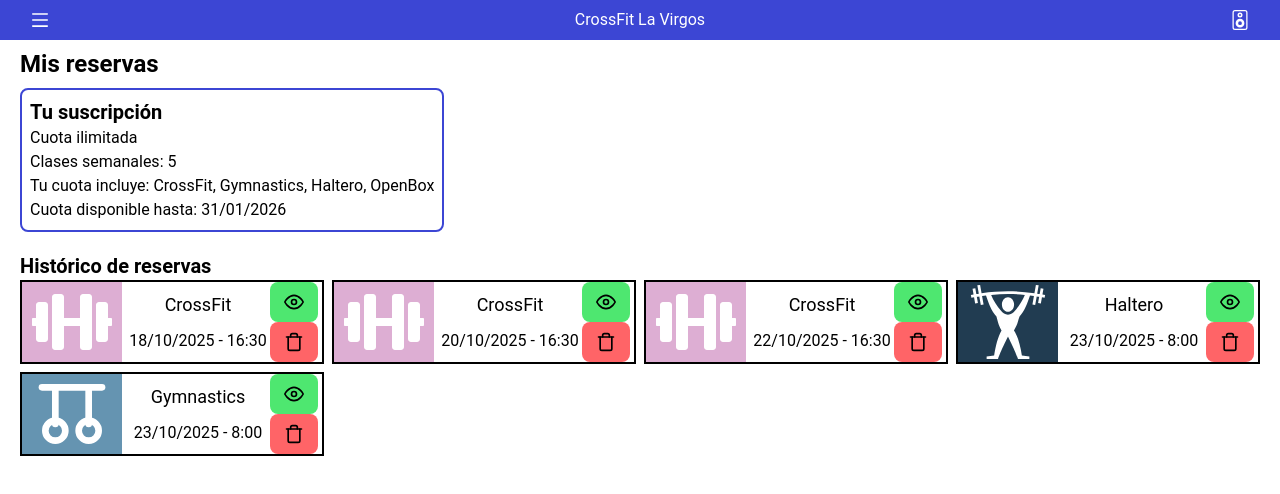
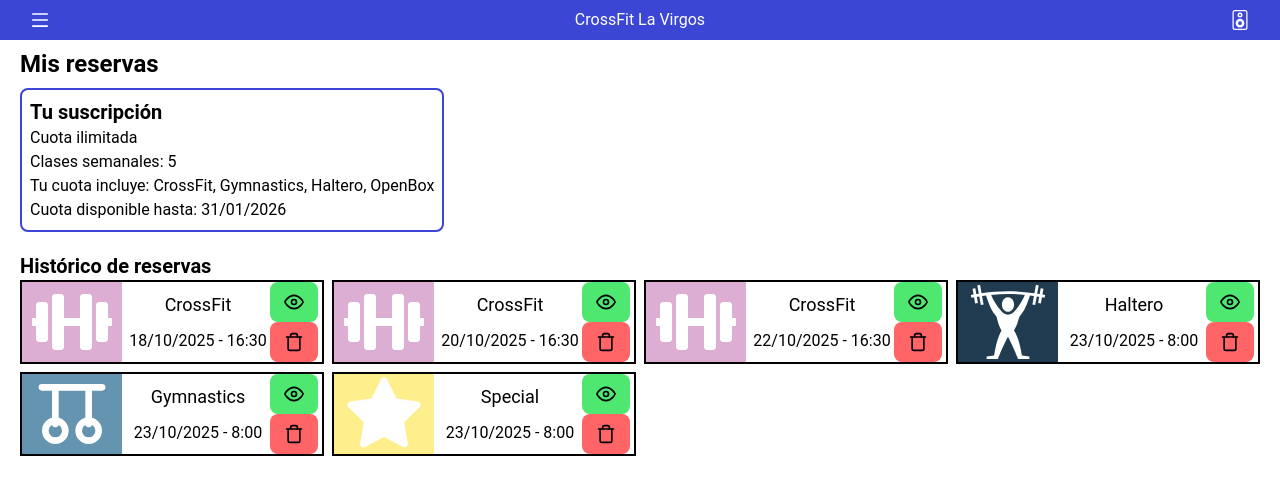
Before and after one commit to cperefer/boxUp_frontend, a React (Vite) app: page /reservations in a window 1280 px wide. Shown: the top 494 px of the page. Built offline with nearby package versions, Linux system fonts and the light colour scheme; sample sign-in values are in the browser's storage.

Commit message:
feat: added title to reservations

```diff
--- a/src/interfaces/Classes.ts
+++ b/src/interfaces/Classes.ts
@@ -1,6 +1,6 @@
 import type { ReactNode } from "react";
 
-export type Class = | "CrossFit" | "Haltero" | "Gymnastics" | "Endurance";
+export type Class = | "CrossFit" | "Haltero" | "Gymnastics" | "Endurance" | "Special";
 
 export interface ClassColorDictionary {
   [type: string]: string;
@@ -13,5 +13,6 @@ export interface ClassIconDictionary {
 export interface Reservation {
   id: number;
   type: Class;
+  title?: string;
   date: number;
 }
--- a/src/mocks/NextReservations.mock.ts
+++ b/src/mocks/NextReservations.mock.ts
@@ -26,4 +26,10 @@ export const NextReservationsMock: Reservation[] = [
     type: 'Gymnastics',
     date: 1761206400000
   },
+  {
+    id: 6,
+    type: 'Special',
+    title: 'Circuncisión de Muti',
+    date: 1761206400000
+  },
 ]
--- a/src/reservations/components/CardReservationComponent.tsx
+++ b/src/reservations/components/CardReservationComponent.tsx
@@ -10,30 +10,33 @@ import { TbRings, TbStarFilled } from "react-icons/tb";
 interface Props {
   type: string;
   date: number;
+  title?: string;
 }
 
 const classColors: ClassColorDictionary = {
   'CrossFit': 'bg-[var(--color-pink-card)]',
   'Haltero': 'bg-[var(--color-navy-card)]',
-  'Gymnastics': 'bg-[var(--color-darkgray-card)]'
+  'Gymnastics': 'bg-[var(--color-darkgray-card)]',
+  'Special': 'bg-[var(--color-yellow-card)]'
 }
 
 const classIcons: ClassIconDictionary = {
   'CrossFit': <FaDumbbell />,
   'Haltero': <GiWeightLiftingUp />,
-  'Gymnastics': <TbRings />
+  'Gymnastics': <TbRings />,
+  'Special': <TbStarFilled />,
 }
 
 const defaultClassColor = 'bg-[var(--color-yellow-card)]';
 
-export const CardReservationComponent = ({ type, date }: Props) => {
+export const CardReservationComponent = ({ type, date, title }: Props) => {
   return (
     <div className="flex flex-row border-2">
-      <div className={`hidden md:flex w-1/3 h-full ${classColors[type] ?? defaultClassColor} items-center justify-center`}>
+      <div className={`hidden md:flex w-1/3 h-full ${classColors[type]} items-center justify-center`}>
         <IconContext.Provider value={{ color: "white", className: "card-icon" }}>
           <div>
             {
-              classIcons[type] ?? <TbStarFilled />
+              classIcons[type]
             }
           </div>
         </IconContext.Provider>
@@ -41,7 +44,7 @@ export const CardReservationComponent = ({ type, date }: Props) => {
       </div>
       <div className="w-full md:w-2/3 flex flex-row">
         <div className="w-4/5 pl-1 flex flex-col justify-evenly items-center">
-          <p className="text-lg text-center">{type}</p>
+          <p className="text-lg text-center">{title ?? type}</p>
           <p>
             {useParseDate(date, true)}
           </p>
```
